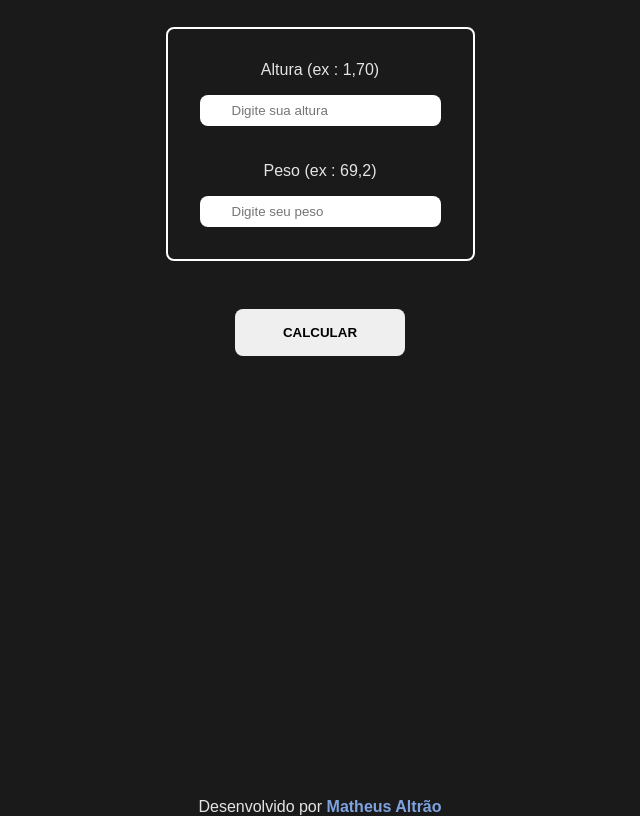
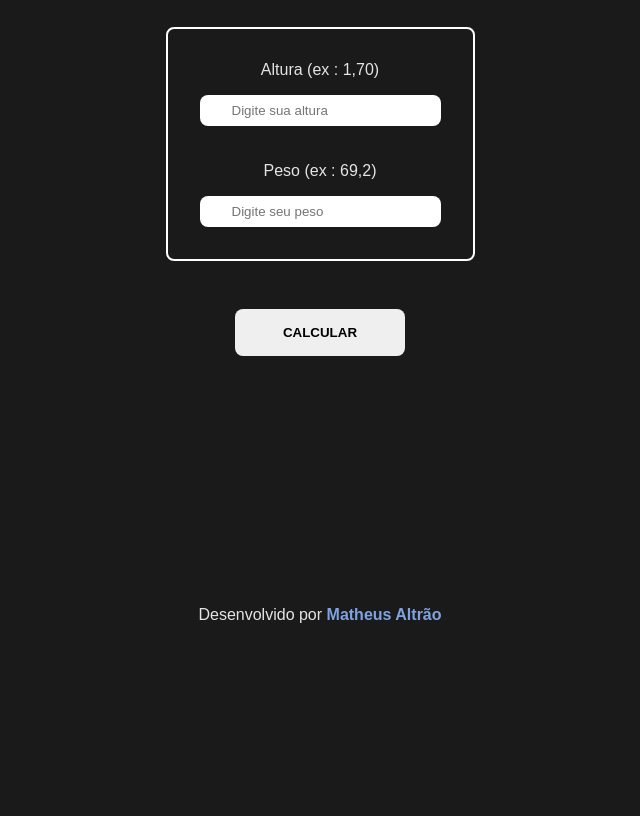
Before and after one commit to MatheusAltrao/CalculadoraIMC, a plain HTML site: page index.html in a window 1280 px wide. Shown: the part 124-940 px from the top of the page, without its empty margins (320-960 px from the left). After the commit the page ends 800 px from the top, so only its background shows below. Drawn offline with Linux system fonts and the light colour scheme.

Commit message:
margin top class developer

```diff
--- a/style.css
+++ b/style.css
@@ -127,14 +127,10 @@ button{
   visibility: visible;
 }
 
-
 .developer{
-  margin-top: 12rem;
   animation: fromLeft 0.5s ease backwards;
   animation-delay: 0.8s;
 }
-
-
 
 a{
   text-decoration: none;
```
